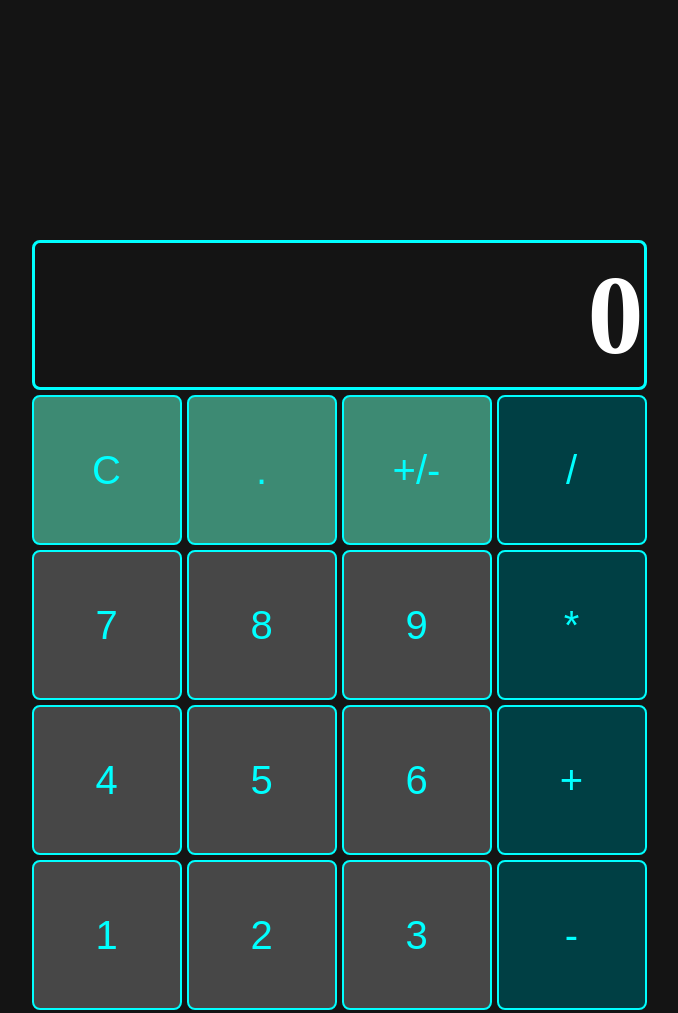
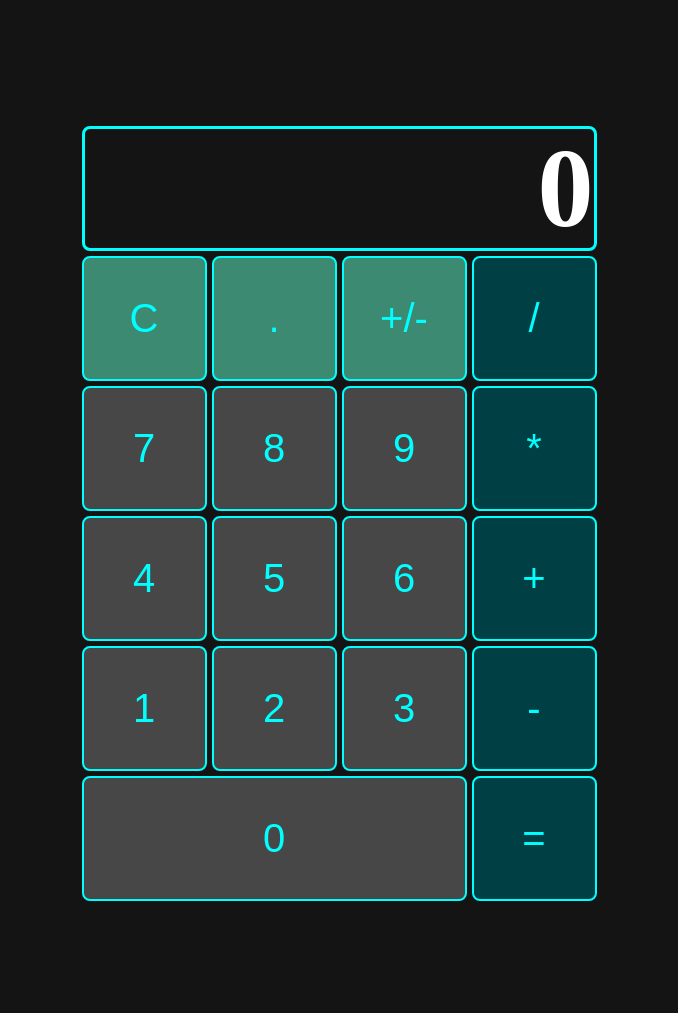
Before and after one commit to Royuin/Calculator, a plain HTML site: page index.html in a window 1280 px wide. Shown: the top 1013 px of the page, without its empty margins (301-979 px from the left). After the commit the page ends 909 px from the top, so only its background shows below. Drawn offline with Linux system fonts and the light colour scheme.

Commit message:
changed rows and columns in grid container from 150px to 125px, also changed margin top from 15em to 10%

```diff
--- a/styles.css
+++ b/styles.css
@@ -4,11 +4,11 @@ body {
 
 .grid-container {
   display: grid;
-  grid-template-columns: repeat(4, 150px);
-  grid-template-rows: repeat(6, 150px);
+  grid-template-columns: repeat(4, 125px);
+  grid-template-rows: repeat(6, 125px);
   grid-template-areas: "header header header header";
   justify-content: center;
-  margin-top: 15em;
+  margin-top: 10%;
   gap: 5px;
 }
 
```
